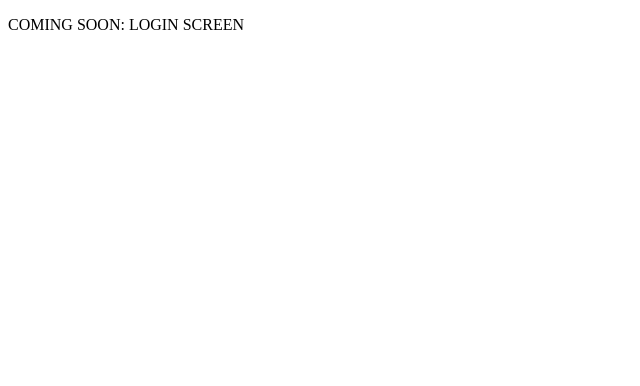
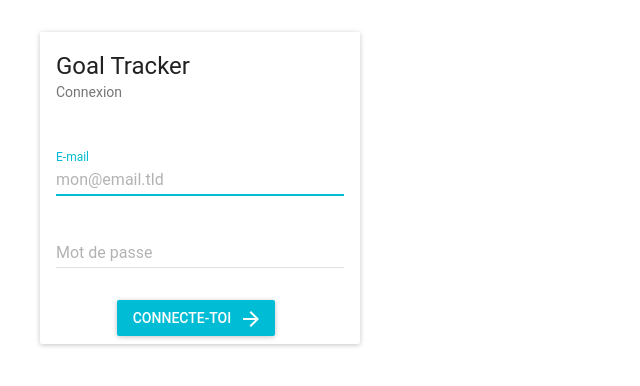
Before and after one commit to jnoelEFL/goal-tracker, a React app: page / in a window 1280 px wide. Shown: the top 386 px of the page, without its empty margins (0-640 px from the left). Built offline with nearby package versions, Linux system fonts and the light colour scheme; the HTML template or start-up script is replaced by a standard one.

Commit message:
Étape 1 : Bases HomeScreen et TrackerScreen

```diff
--- a/src/auth/LoginScreen.js
+++ b/src/auth/LoginScreen.js
@@ -9,7 +9,39 @@ import './LoginScreen.styl'
 
 export class LoginScreen extends Component {
   render() {
-    return <p>COMING SOON: LOGIN SCREEN</p>
+    return (
+      <form>
+        <Card className="loginScreen">
+          <CardTitle title="Goal Tracker" subtitle="Connexion" />
+          <CardText>
+            <TextField
+              autoFocus
+              floatingLabelText="E-mail"
+              fullWidth
+              hintText="mon@email.tld"
+              required
+              type="email"
+            />
+            <TextField
+              floatingLabelText="Mot de passe"
+              fullWidth
+              hintText="super mot de passe"
+              required
+              type="password"
+            />
+          </CardText>
+          <CardActions style={{ textAlign: 'center' }}>
+            <RaisedButton
+              icon={<ArrowForward />}
+              label="Connecte-toi"
+              labelPosition="before"
+              primary
+              type="submit"
+            />
+          </CardActions>
+        </Card>
+      </form>
+    )
   }
 }
 
```
